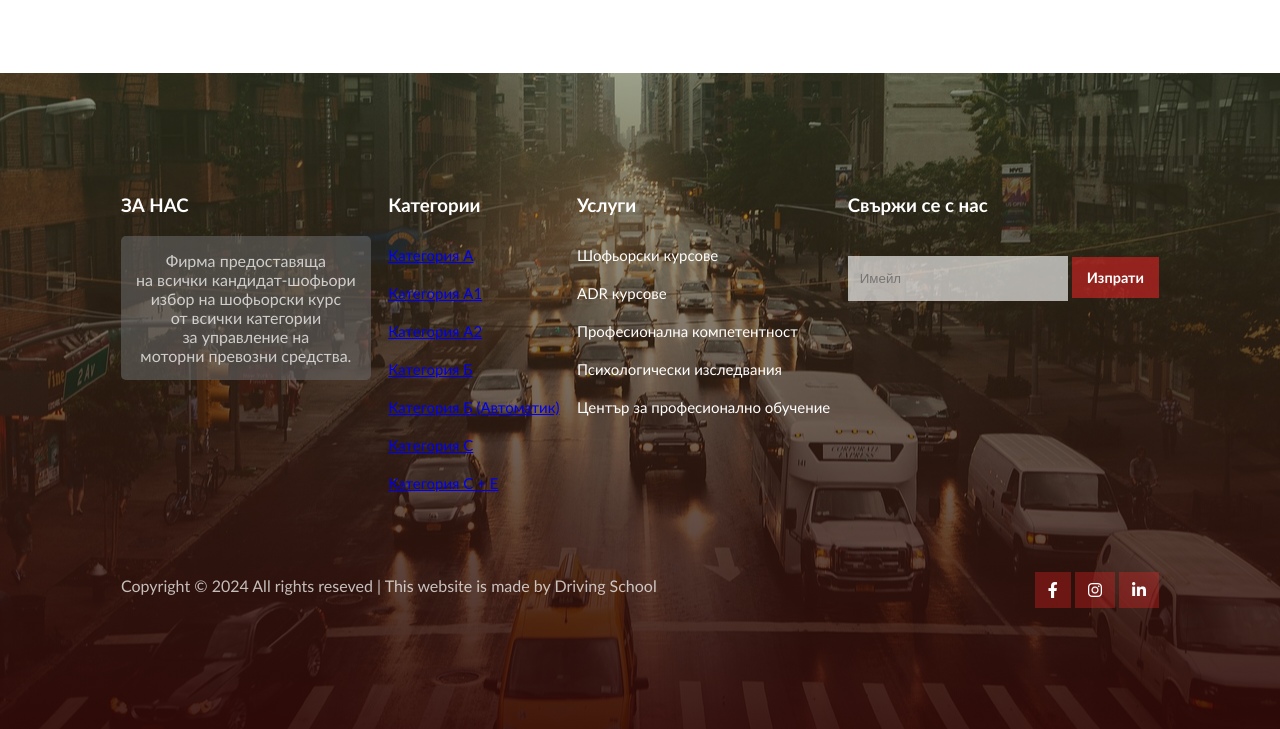
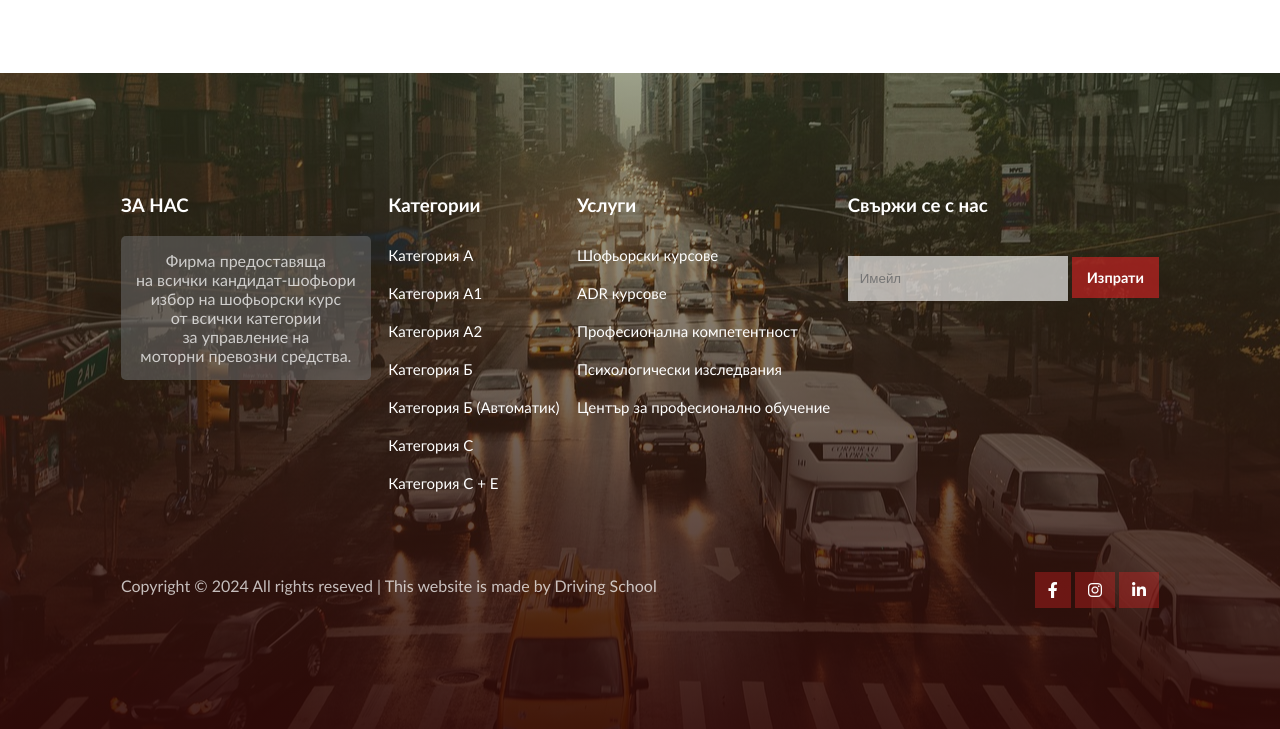
Before and after one commit to DeskaD10/Project-Website.2024, a plain HTML site: page contact.html in a window 1280 px wide. Shown: the part 1995-2724 px from the top of the page. Drawn offline with nearby package versions, Linux system fonts and the light colour scheme.

Commit message:
Update contact.css

```diff
--- a/contact.css
+++ b/contact.css
@@ -255,6 +255,14 @@ footer li {
   cursor: pointer;
   transition: 0.3s ease;
 }
+footer li a {
+  color: white;
+  text-decoration: none;
+  cursor: pointer;
+}
+footer li:hover a {
+  color: rgb(255, 0, 0);
+}
 footer li:hover {
   color: rgb(255, 0, 0);
 }
```
